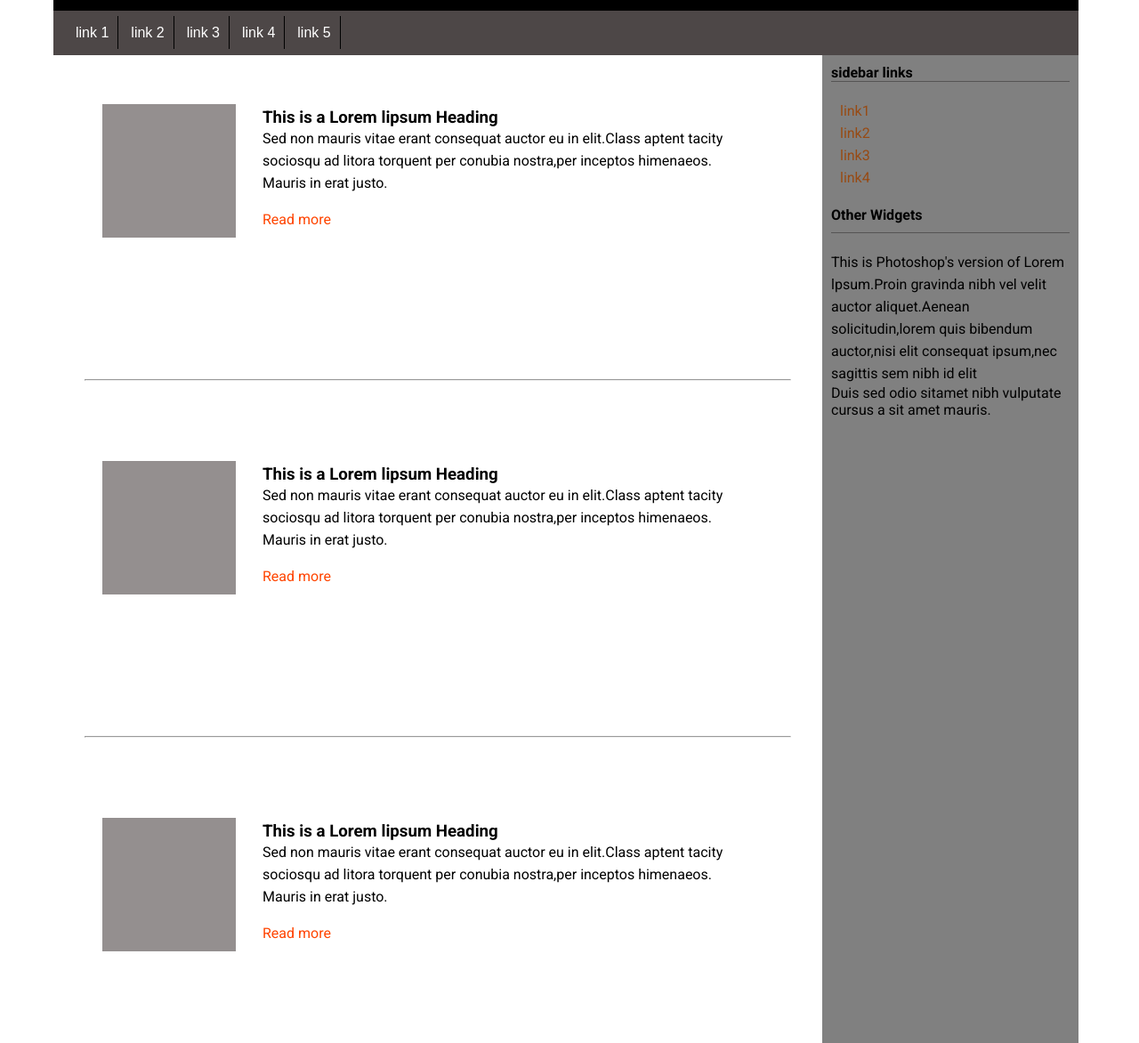
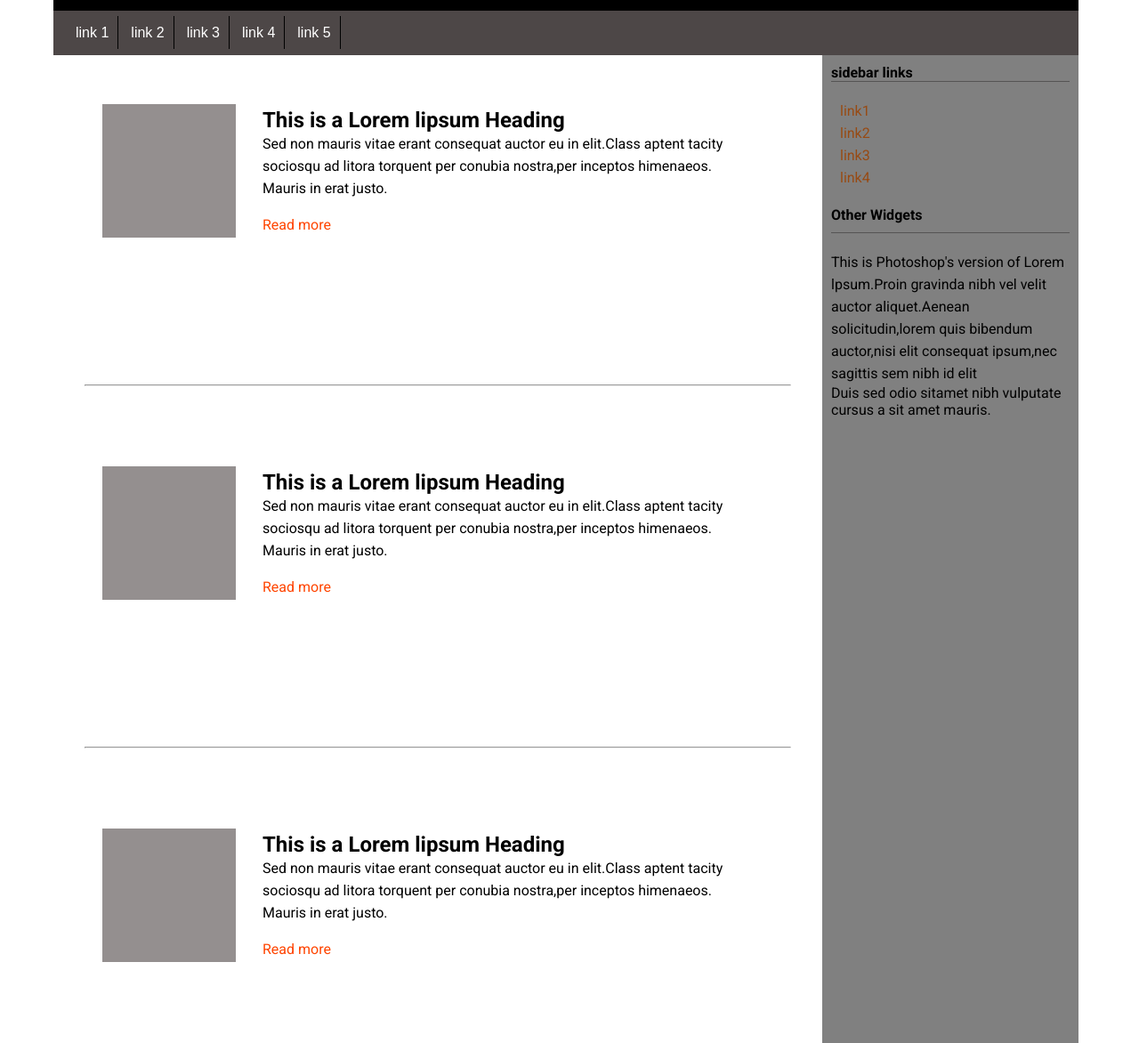
Before and after one commit to safeelanasreen/task1b, a plain HTML site: page index.html in a window 1280 px wide. Shown: the part 128-1300 px from the top of the page at 89% size. Drawn offline with Linux system fonts and the light colour scheme.

Commit message:
Update index.html

```diff
--- a/index.html
+++ b/index.html
@@ -42,7 +42,7 @@
             <div class="body-content">
         <div id="box"></div>
         <div class="first">
-        <h3>This is a Lorem lipsum Heading</h3>
+        <h2>This is a Lorem lipsum Heading</h2>
         <p id="content-para">Sed non mauris vitae erant consequat auctor eu in elit.Class aptent tacity<br> sociosqu ad litora torquent per conubia nostra,per inceptos himenaeos.<br>Mauris in erat justo.</p>
         <br>
         <p id="para">Read more</p></div>
@@ -53,7 +53,7 @@
 
         <div id="box"></div>
         <div class="first">
-            <h3>This is a Lorem lipsum Heading</h3>
+            <h2>This is a Lorem lipsum Heading</h2>
             <p id="content-para">Sed non mauris vitae erant consequat auctor eu in elit.Class aptent tacity<br> sociosqu ad litora torquent per conubia nostra,per inceptos himenaeos.<br>Mauris in erat justo.</p>
             <br>
             <p id="para">Read more</p></div>
@@ -65,7 +65,7 @@
 
          <div id="box"></div>
         <div class="first">
-        <h3>This is a Lorem lipsum Heading</h3>
+        <h2>This is a Lorem lipsum Heading</h2>
         <p id="content-para">Sed non mauris vitae erant consequat auctor eu in elit.Class aptent tacity<br> sociosqu ad litora torquent per conubia nostra,per inceptos himenaeos.<br>Mauris in erat justo.</p>
         <br>
         <p id="para">Read more</p>
```
